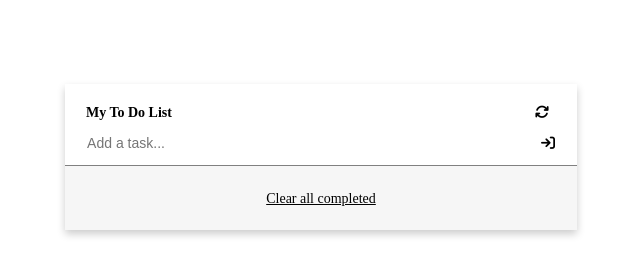
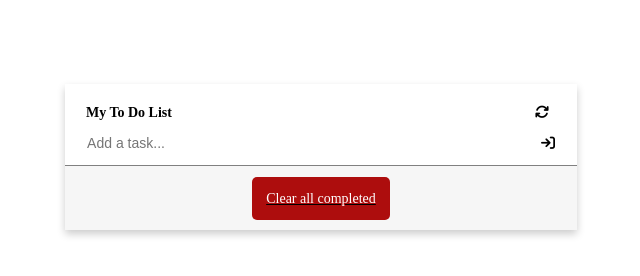
Before and after one commit to Mikelobi/To-Do-List, a website built with webpack: page src/index.html in a window 1280 px wide. Shown: the whole page, without its empty margins (319-959 px from the left). Built offline with nearby package versions, Linux system fonts and the light colour scheme.

Commit message:
Add class name to the clear all text

```diff
--- a/src/index.html
+++ b/src/index.html
@@ -27,7 +27,7 @@
         </div>
         <div class="current-tasks"></div>
         <div class="clear-content">
-          <span id="completed">Clear all completed</span>
+          <span href="#" class="button" id="completed">Clear all completed</span>
         </div>
       </div>
     </div>
```
